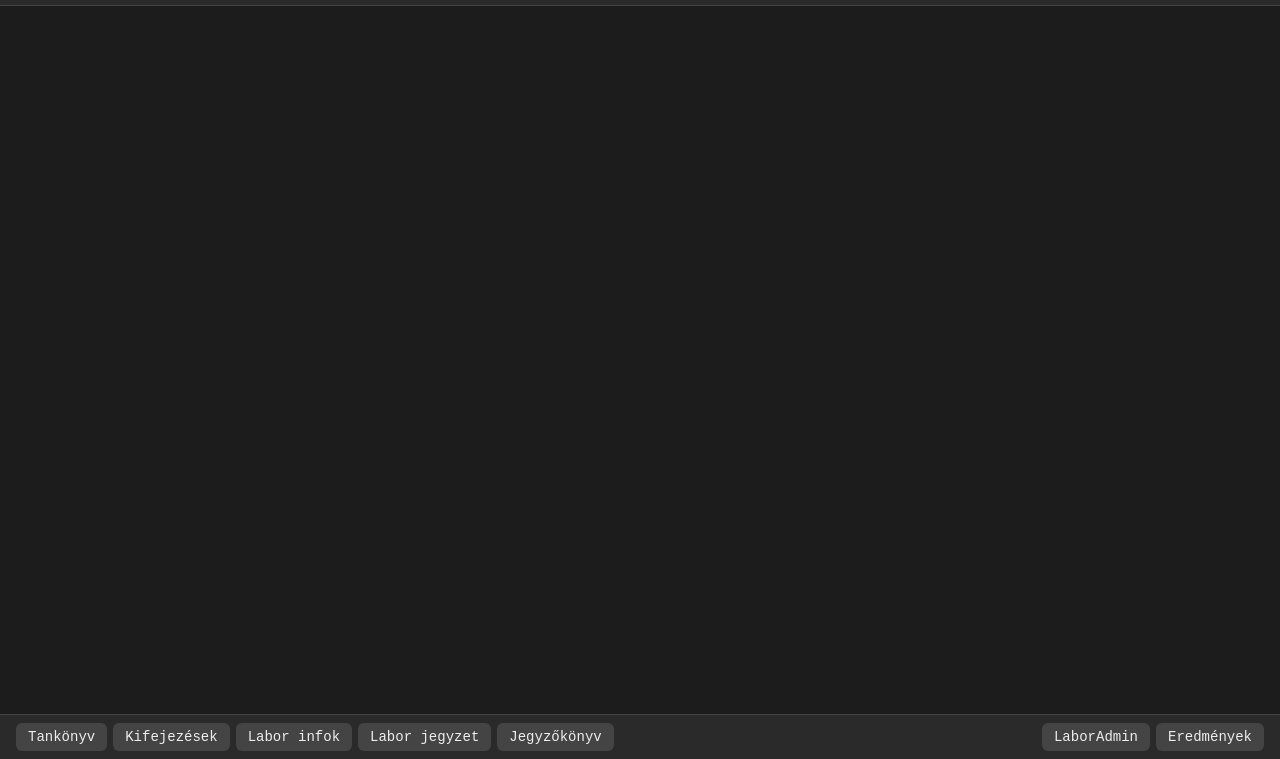
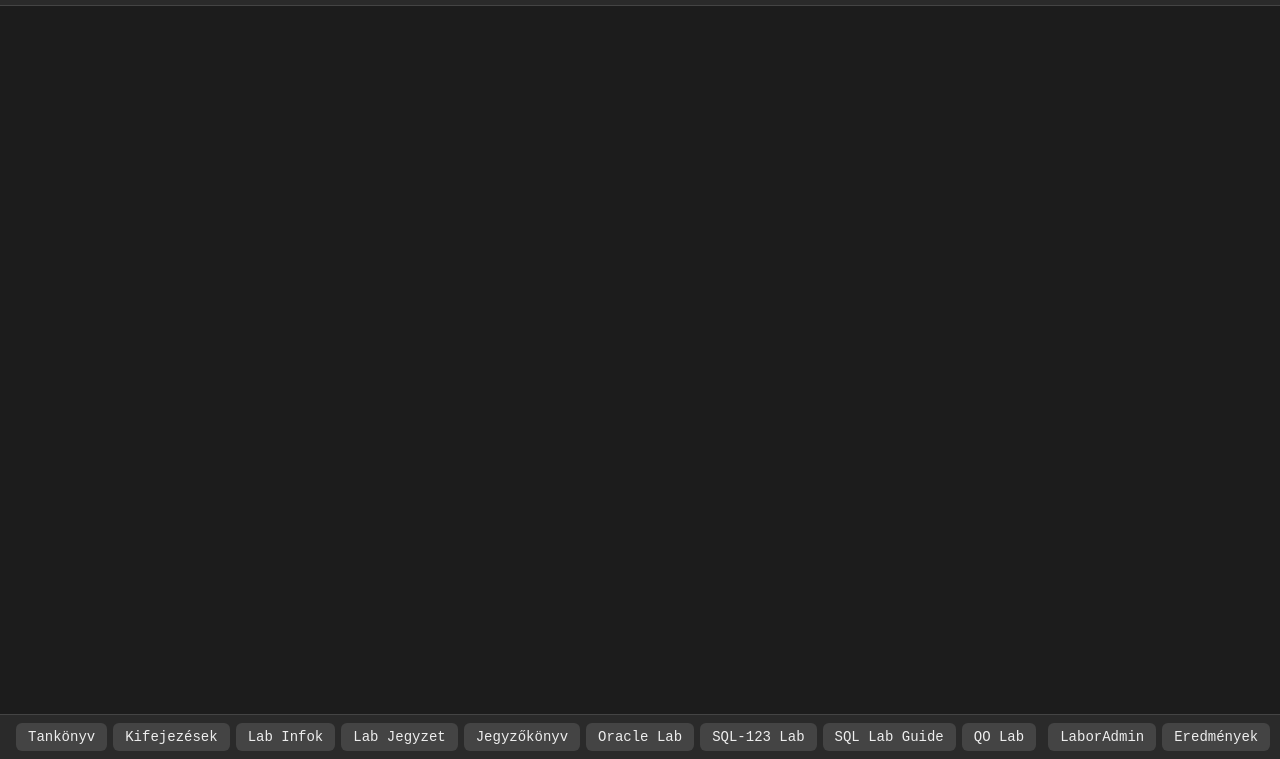
Before and after one commit to BrNi05/FaStQL, a website built with webpack: page public/index.html in a window 1280 px wide. Shown: the part 41-800 px from the top of the page. Built offline with nearby package versions, Linux system fonts and the light colour scheme.

Commit message:
Add more resource links

```diff
--- a/public/index.html
+++ b/public/index.html
@@ -46,9 +46,13 @@
     <div class="buttonGroup">
       <a href="https://db.bme.hu/~gajdos/Adatbazisok2019.pdf" class="bt controlBtn" target="_blank">Tankönyv</a>
       <a href="https://docs.google.com/document/d/1tV3mGctq9Z0feGOEawKl322oKvYfJIWMNmFYm1KOpG8/edit?usp=sharing" class="bt controlBtn" target="_blank">Kifejezések</a>
-      <a href="https://www.db.bme.hu/adatbazisok/labor/" class="bt controlBtn" target="_blank">Labor infok</a>
-      <a href="https://www.db.bme.hu/adatbazisok/labor/files/hallgatoi-segedlet-teljes2022.pdf" class="bt controlBtn" target="_blank">Labor jegyzet</a>
+      <a href="https://www.db.bme.hu/adatbazisok/labor/" class="bt controlBtn" target="_blank">Lab Infok</a>
+      <a href="https://www.db.bme.hu/adatbazisok/labor/files/hallgatoi-segedlet-teljes2022.pdf" class="bt controlBtn" target="_blank">Lab Jegyzet</a>
       <a href="https://www.db.bme.hu/jegyzokonyv/tudnivalok/" class="bt controlBtn" target="_blank">Jegyzőkönyv</a>
+      <a href="https://www.db.bme.hu/adatbazisok/labor/oracle1-labor/" class="bt controlBtn" target="_blank">Oracle Lab</a>
+      <a href="https://www.db.bme.hu/adatbazisok/labor/sql123-labor/" class="bt controlBtn" target="_blank">SQL-123 Lab</a>
+      <a href="https://www.db.bme.hu/adatbazisok/labor/sql123-labor/hallgatoi-utmutato" class="bt controlBtn" target="_blank">SQL Lab Guide</a>
+      <a href="https://www.db.bme.hu/adatbazisok/labor/optimalizalas-labor/hallgatoi-utmutato" class="bt controlBtn" target="_blank">QO Lab</a>
     </div>
 
     <div class="buttonGroup">
```
